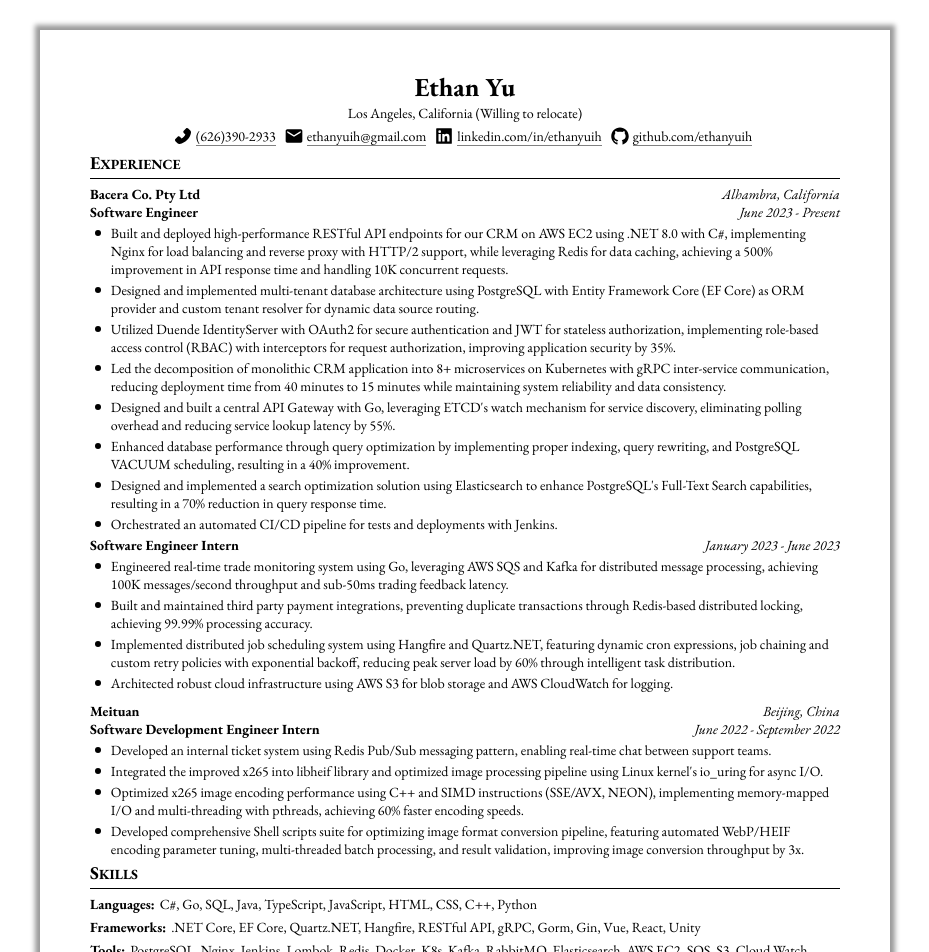
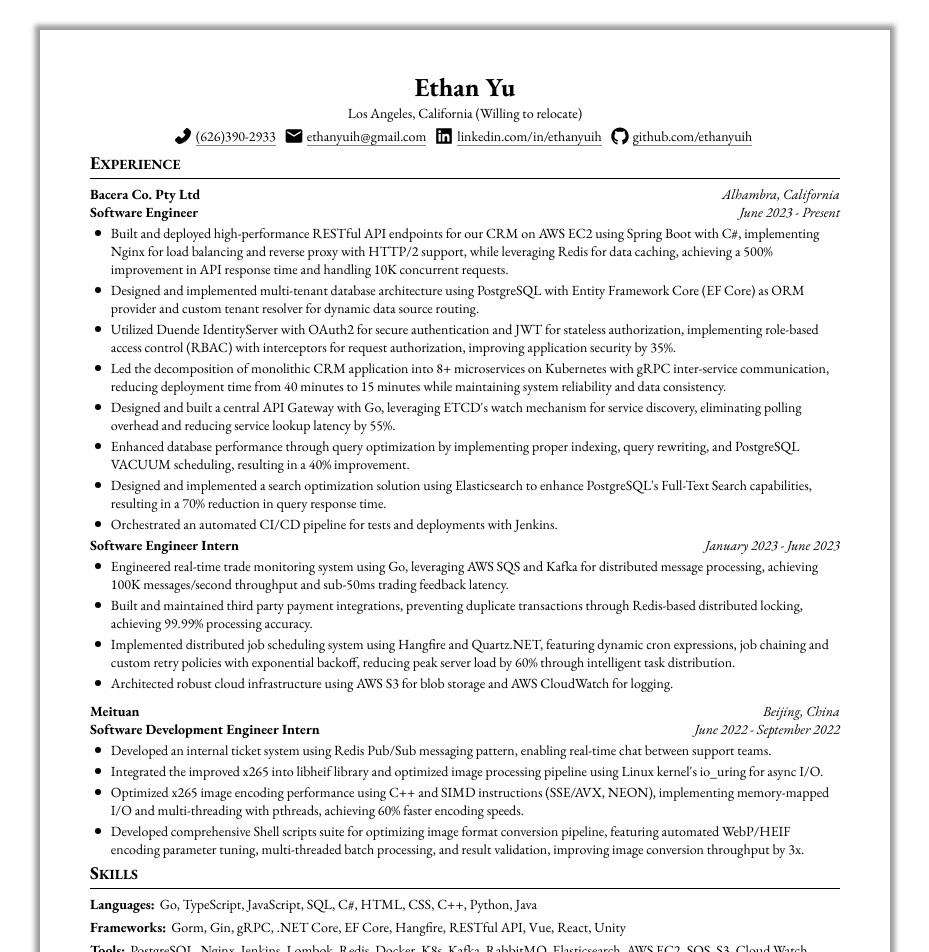
Before and after one commit to ethanyuih/plain-cv, a React (Create React App) app: page / in a window 1280 px wide. Shown: the top 952 px of the page, without its empty margins (175-1104 px from the left). Built offline with nearby package versions, Linux system fonts and the light colour scheme.

Commit message:
temp update

```diff
--- a/src/assets/resume-infos/3-skill-info.ts
+++ b/src/assets/resume-infos/3-skill-info.ts
@@ -5,29 +5,28 @@
     {
       skillType: 'Languages',
       skillItems: [
-        'C#',
         'Go',
-        'SQL',
-        'Java',
         'TypeScript',
         'JavaScript',
+        'SQL',
+        'C#',
         'HTML',
         'CSS',
         'C++',
         'Python',
+        'Java',
       ],
     },
     {
       skillType: 'Frameworks',
       skillItems: [
+        'Gorm',
+        'Gin',
+        'gRPC',
         '.NET Core',
         'EF Core',
-        'Quartz.NET',
         'Hangfire',
         'RESTful API',
-        'gRPC',
-        'Gorm',
-        'Gin',
         'Vue',
         'React',
         'Unity',
--- a/src/assets/resume-infos/4-experience-info.ts
+++ b/src/assets/resume-infos/4-experience-info.ts
@@ -17,7 +17,7 @@
             // "Implemented Hangfire for background task processing, achieving 60% reduction in server load.",
             // "Developed new Multi-Tenant RESTful APIs using .NET Core + EF Core, successfully migrating from the legacy system to PostgreSQL database, achieving a 500% improvement in average response time.",
             // "Built and deployed high-performance RESTful API endpoints for our CRM on AWS EC2 using .NET 8.0 with C#, achieving a 500% improvement in API response time.",
-            'Built and deployed high-performance RESTful API endpoints for our CRM on AWS EC2 using .NET 8.0 with C#, implementing Nginx for load balancing and reverse proxy with HTTP/2 support, while leveraging Redis for data caching, achieving a 500% improvement in API response time and handling 10K concurrent requests.',
+            'Built and deployed high-performance RESTful API endpoints for our CRM on AWS EC2 using Spring Boot with C#, implementing Nginx for load balancing and reverse proxy with HTTP/2 support, while leveraging Redis for data caching, achieving a 500% improvement in API response time and handling 10K concurrent requests.',
             'Designed and implemented multi-tenant database architecture using PostgreSQL with Entity Framework Core (EF Core) as ORM provider and custom tenant resolver for dynamic data source routing.',
             'Utilized Duende IdentityServer with OAuth2 for secure authentication and JWT for stateless authorization, implementing role-based access control (RBAC) with interceptors for request authorization, improving application security by 35%.',
             'Led the decomposition of monolithic CRM application into 8+ microservices on Kubernetes with gRPC inter-service communication, reducing deployment time from 40 minutes to 15 minutes while maintaining system reliability and data consistency.',
```
